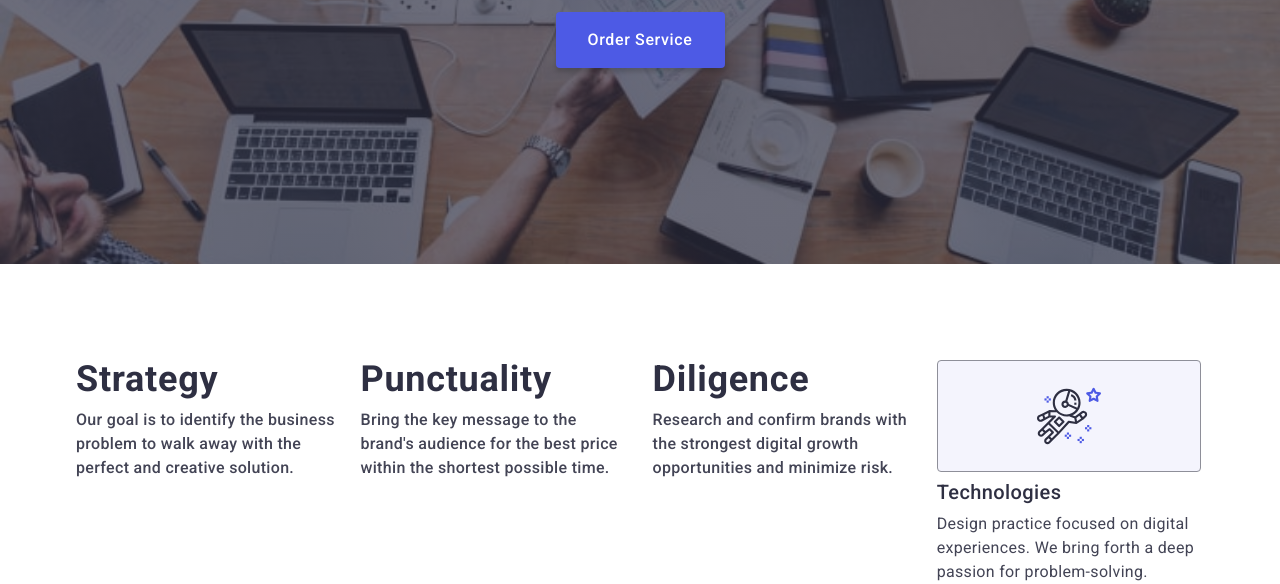
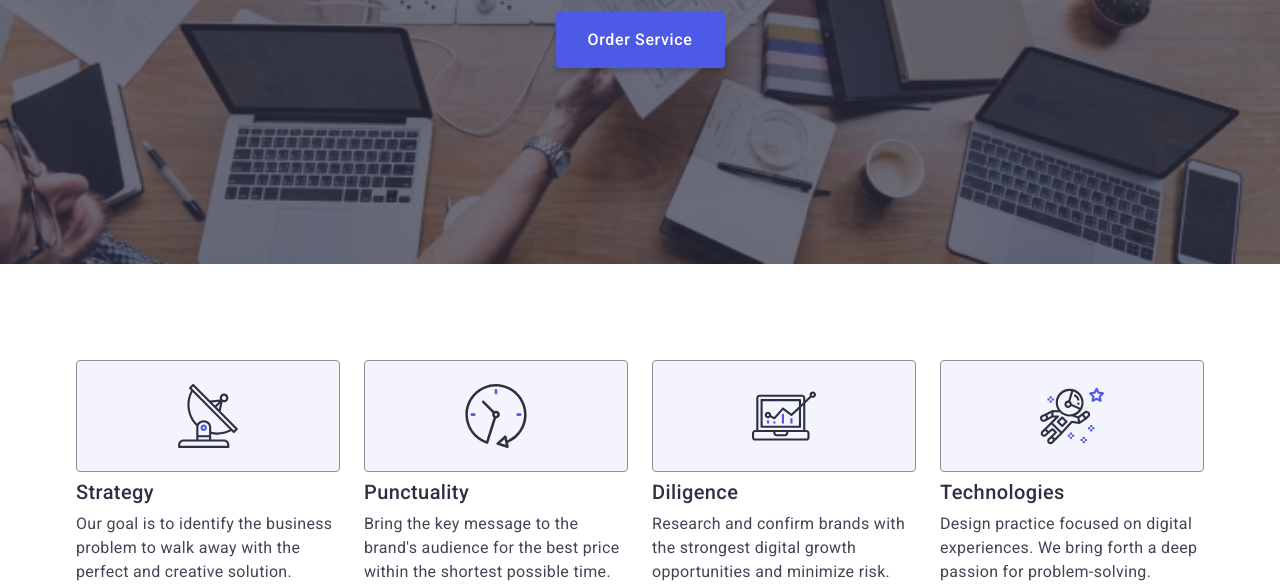
Before and after one commit to Xander83ua/goit-markup-hw-06, a plain HTML site: page index.html in a window 1280 px wide. Shown: the part 409-993 px from the top of the page. Drawn offline with nearby package versions, Linux system fonts and the light colour scheme.

Commit message:
section2

```diff
--- a/css/styles-old.css
+++ b/css/styles-old.css
@@ -92,7 +92,7 @@ cursor: pointer;
     padding: 120px 0;
 }
 
-.visually {
+.visually-hidden {
         position: absolute;
         width: 1px;
         height: 1px;
--- a/css/styles.css
+++ b/css/styles.css
@@ -482,7 +482,9 @@ cursor: pointer;
      .section-two {
     padding: 120px 0;
 }
-
+.feature-icon {
+    display: none;
+}
 .features {
     margin-top: 96px;
 }
@@ -500,20 +502,10 @@ cursor: pointer;
       }
 .feature-list:not(:last-child) {
 padding-bottom: 72px;
+}
 
 
-.feature-icon {
-    display: none;
-}
-.feature-name {
-   font-family: "Roboto", sans-serif;
-font-weight: 700;
-font-size: 36px;
-line-height: 111%;
-letter-spacing: 0.02em;
-color: #2e2f42;
-text-align: center;
-}
+
 
 .feature-description {
 font-family: "Roboto", sans-serif;
@@ -555,7 +547,7 @@ color: #434455;
 }
 }
 
- }
+
 
  @media screen and (min-width: 1158px) {
  .features {
@@ -563,7 +555,9 @@ color: #434455;
     gap: 24px;
 }
     .feature-list {
-    width: calc(100%-3*24)/4;
+        width: 264px;
+height: 224px;
+
 }
 .feature-icon {
     border: 1px solid #8e8f99;
```
